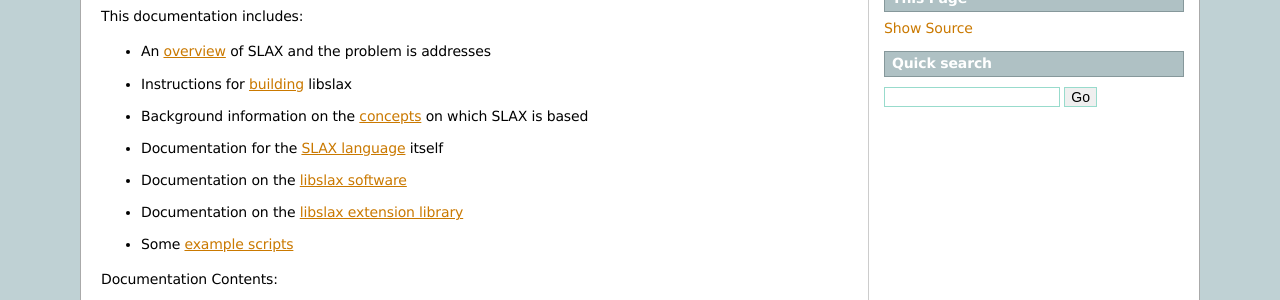
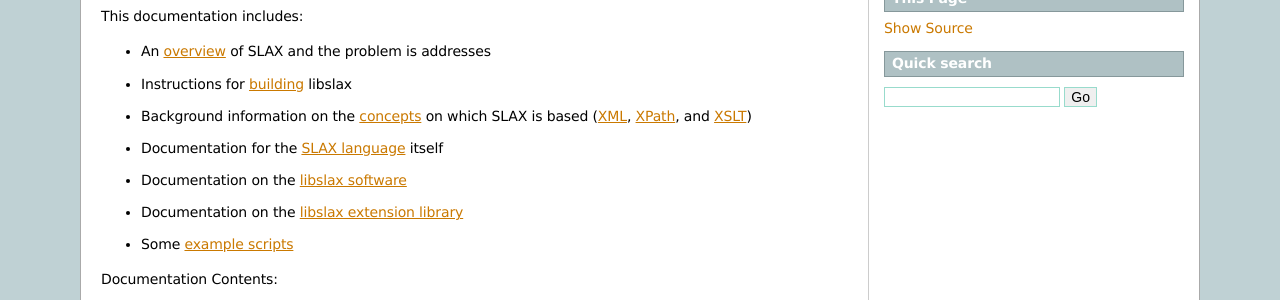
Before and after one commit to Juniper/libslax, a Sphinx documentation site: the page built from doc/index.rst, in a window 1280 px wide. Shown: the part 138-438 px from the top of the page. Built offline with Sphinx 7.4.7, drawn with Linux system fonts in a browser that asks for light colours.

Commit message:
fix labels

```diff
--- a/doc/index.rst
+++ b/doc/index.rst
@@ -10,7 +10,9 @@ This documentation includes:
 
 - An :ref:`overview <overview>` of SLAX and the problem is addresses
 - Instructions for :ref:`building <building>` libslax
-- Background information on the :ref:`concepts <concepts>` on which SLAX is based
+- Background information on the :ref:`concepts <concepts>` on which
+  SLAX is based (:ref:`XML <xml-concepts>`, :ref:`XPath
+  <xpath-concepts>`, and :ref:`XSLT <xslt-concepts>`)
 - Documentation for the :ref:`SLAX language <SLAX language>` itself
 - Documentation on the :ref:`libslax software <libslax software>`
 - Documentation on the :ref:`libslax extension library <libslax-extensions>`
```
